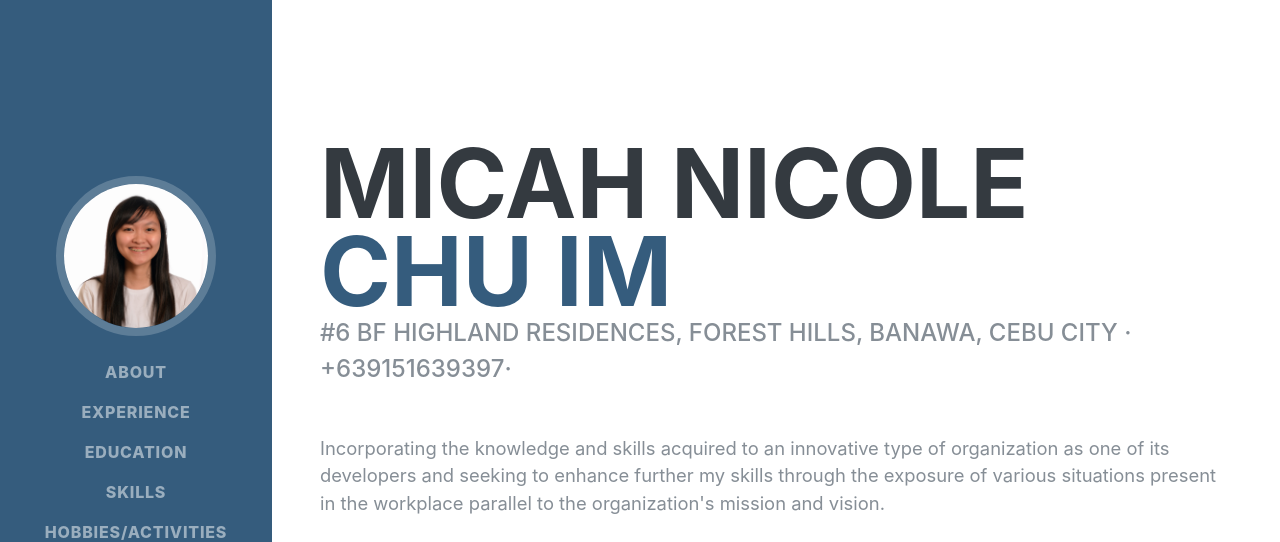
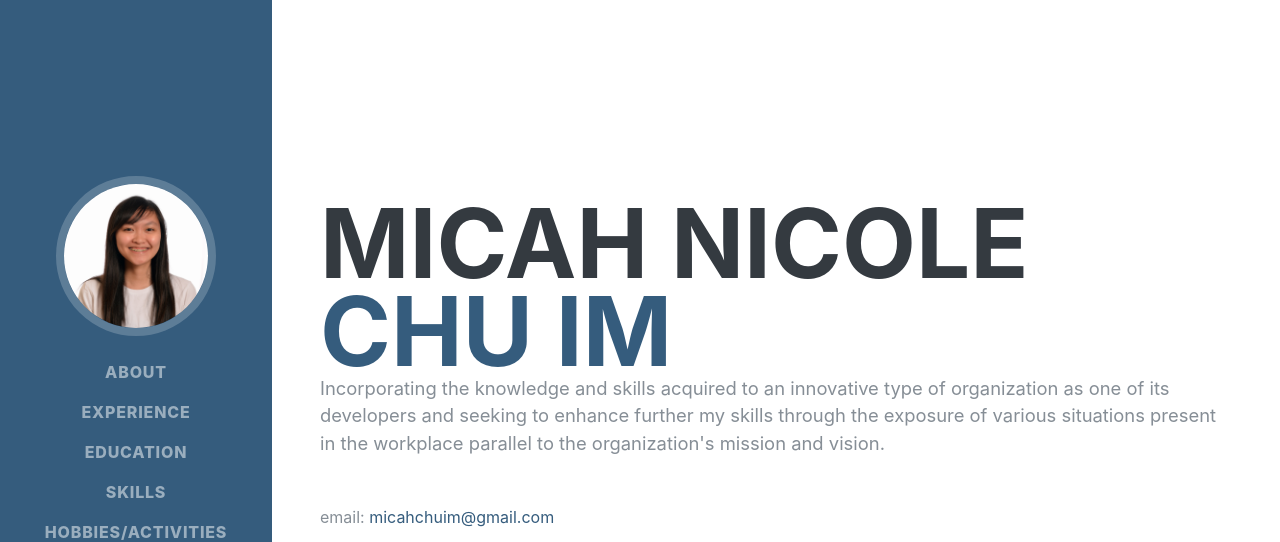
Before and after one commit to micahnut/resume, a plain HTML site: page index.html in a window 1280 px wide. Shown: the top 542 px of the page. Drawn offline with nearby package versions, Linux system fonts and the light colour scheme; a web font is replaced by a local one.

Commit message:
hide contact details

```diff
--- a/index.html
+++ b/index.html
@@ -75,8 +75,8 @@
                 <h1 class="mb-0">Micah Nicole
                     <span class="text-primary">Chu Im</span>
                 </h1>
-                <div class="subheading mb-5">#6 BF Highland Residences, Forest Hills, Banawa, Cebu City · +639151639397·
-                </div>
+                <!-- <div class="subheading mb-5">#6 BF Highland Residences, Forest Hills, Banawa, Cebu City · +639151639397·
+                </div> -->
 
                 <p class="lead mb-5">Incorporating the knowledge and skills acquired to an innovative type of organization as one of its developers and seeking to enhance further my skills through the exposure of various situations present in the workplace parallel to the organization's mission and vision.</p>
                 <p>email: <a href="mailto:micahchuim@gmail.com">micahchuim@gmail.com</a></p>
```
